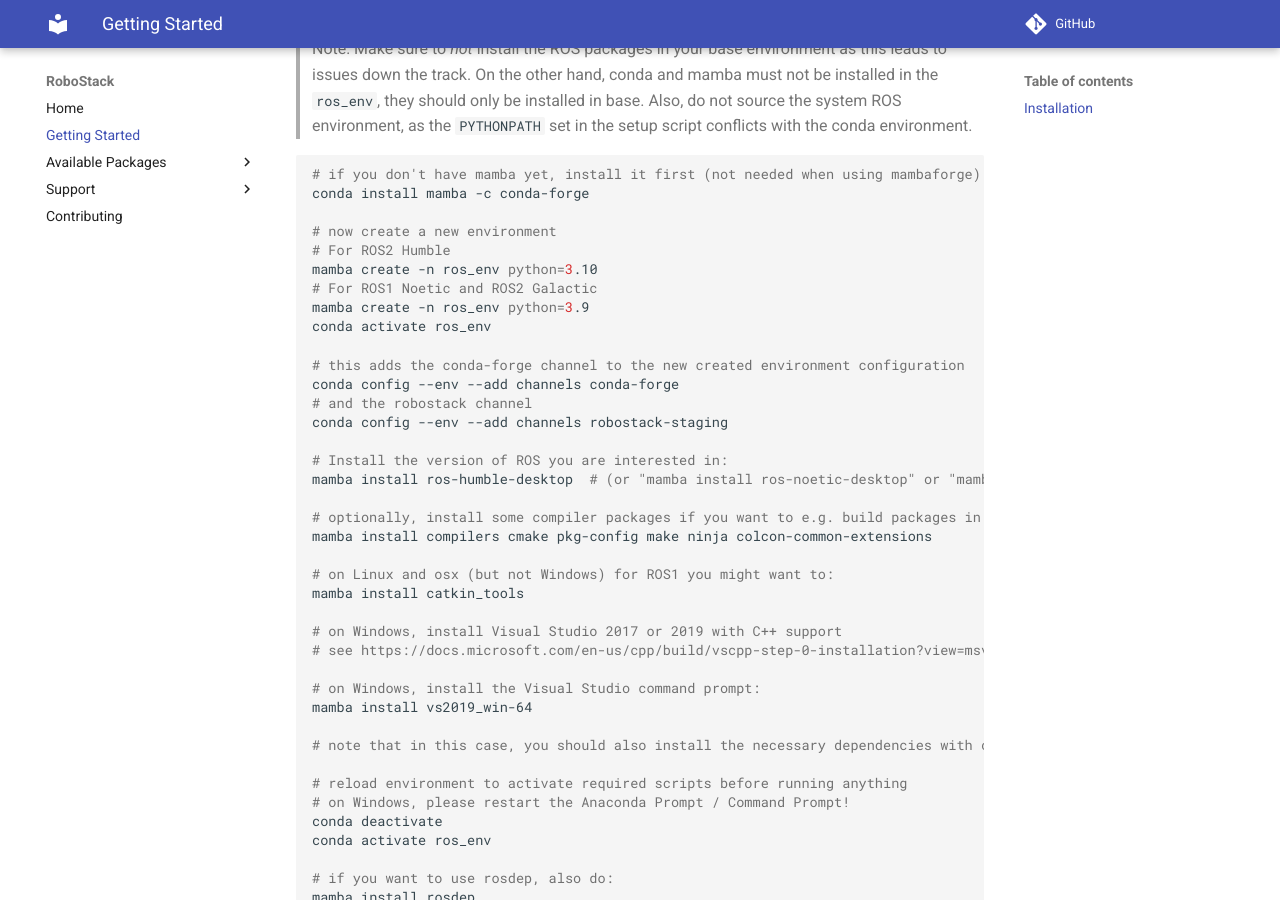
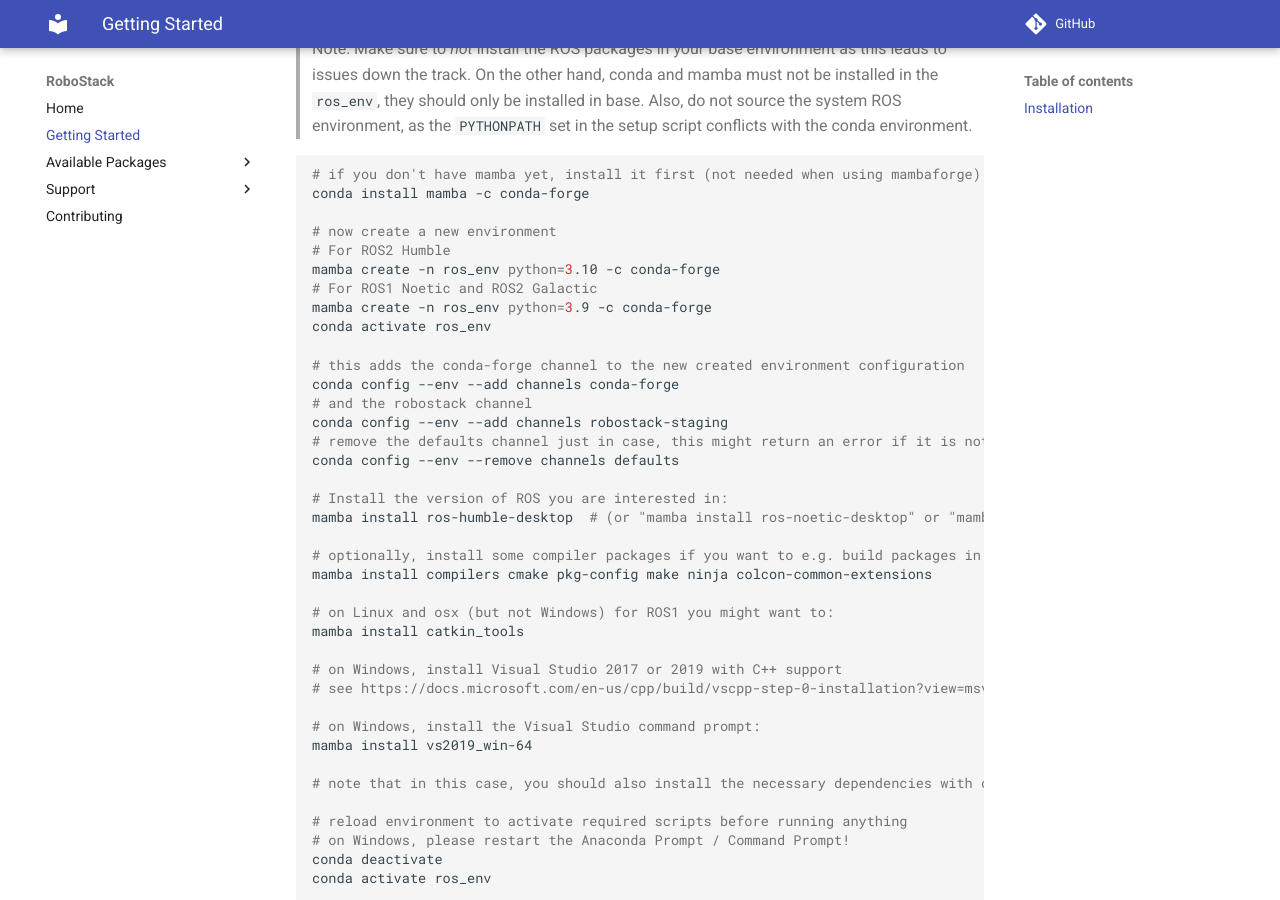
Before and after one commit to RoboStack/robostack.github.io, an MkDocs documentation site: the page built from docs/GettingStarted.md, in a window 1280 px wide and 900 px high, scrolled down 455 px. Built offline with MkDocs 1.6.1 and Material for MkDocs 9.7.7, drawn with Linux system fonts in a browser that asks for light colours; comment, search, counter and statistics services are not loaded.

Commit message:
Avoid defaults by any means

```diff
--- a/docs/GettingStarted.md
+++ b/docs/GettingStarted.md
@@ -12,15 +12,17 @@
 
 # now create a new environment
 # For ROS2 Humble
-mamba create -n ros_env python=3.10
+mamba create -n ros_env python=3.10 -c conda-forge
 # For ROS1 Noetic and ROS2 Galactic
-mamba create -n ros_env python=3.9
+mamba create -n ros_env python=3.9 -c conda-forge
 conda activate ros_env
 
 # this adds the conda-forge channel to the new created environment configuration
 conda config --env --add channels conda-forge
 # and the robostack channel
 conda config --env --add channels robostack-staging
+# remove the defaults channel just in case, this might return an error if it is not in the list which is ok
+conda config --env --remove channels defaults
 
 # Install the version of ROS you are interested in:
 mamba install ros-humble-desktop  # (or "mamba install ros-noetic-desktop" or "mamba install ros-galactic-desktop")
```
